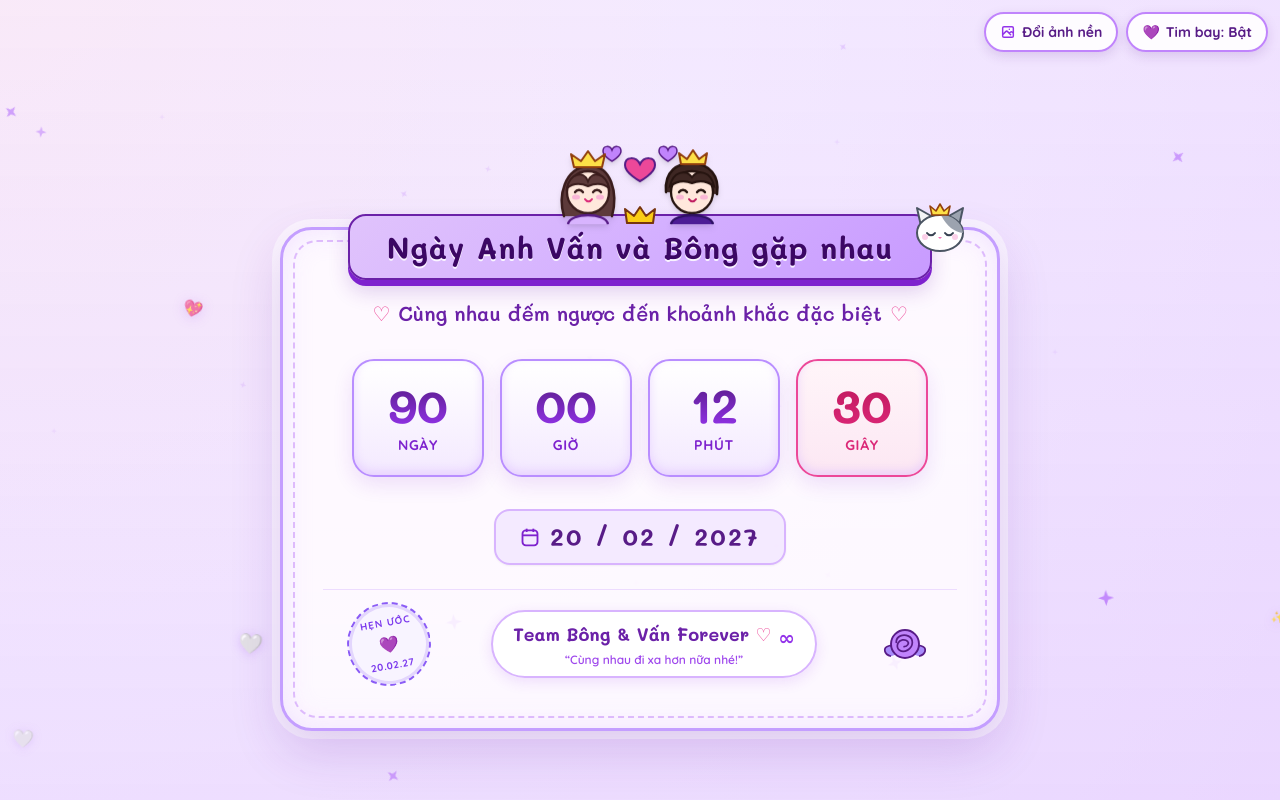
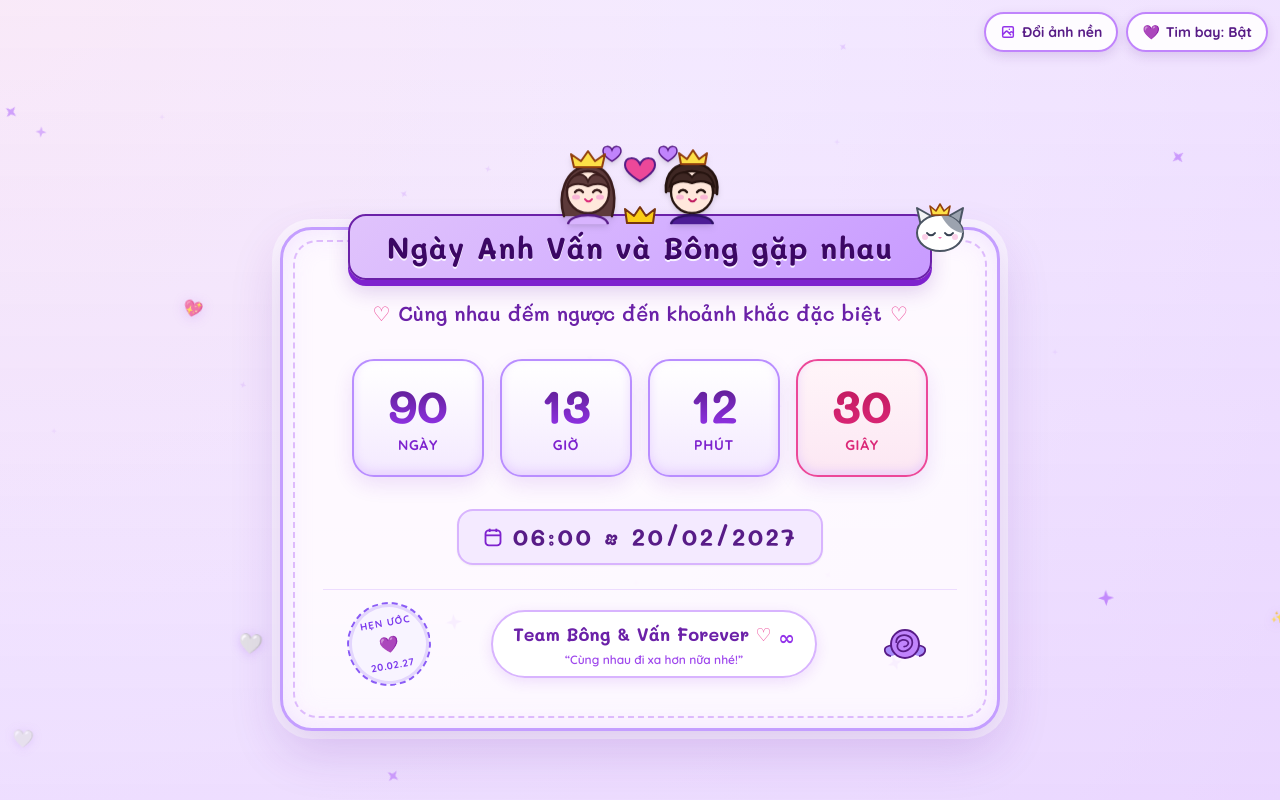
Before and after one commit to lhvan89/hsk1, a plain HTML site: page dong-ho-dem-nguoc.html in a window 1280 px wide. Drawn offline with nearby package versions, Linux system fonts and the light colour scheme.

Commit message:
update code

```diff
--- a/dong-ho-dem-nguoc.html
+++ b/dong-ho-dem-nguoc.html
@@ -3,7 +3,7 @@
 <head>
     <meta charset="UTF-8">
     <meta name="viewport" content="width=device-width, initial-scale=1.0">
-    <title>Ngày Anh Vấn và Bông Gặp Nhau ♡ 20/02/2027</title>
+    <title>Ngày Anh Vấn và Bông Gặp Nhau ♡ 06:00 • 20/02/2027</title>
     <!-- Tải Tailwind CSS để hỗ trợ responsive và bố cục linh hoạt -->
     <script src="https://cdn.tailwindcss.com"></script>
     <!-- Google Fonts hỗ trợ tiếng Việt đẹp, mềm mại và dễ thương -->
@@ -472,7 +472,7 @@
                         <line x1="3" y1="10" x2="21" y2="10"></line>
                     </svg>
                     <span class="font-handwriting text-lg sm:text-2xl font-bold text-purple-900 tracking-widest">
-                        20 / 02 / 2027
+                        06:00 • 20/02/2027
                     </span>
                 </div>
 
@@ -535,7 +535,7 @@
         /**
          * 1. LOGIC ĐỒNG HỒ ĐẾM NGƯỢC ĐẾN NGÀY 20/02/2027 (00:00:00 GMT+7)
          */
-        const targetDate = new Date('2027-02-20T00:00:00+07:00').getTime();
+        const targetDate = new Date("2027-02-20T06:00:00").getTime();
 
         const daysEl = document.getElementById('days');
         const hoursEl = document.getElementById('hours');
```
Also changed, not shown: 500-tu-vung-hsk1.html (+2 -2 lines).
